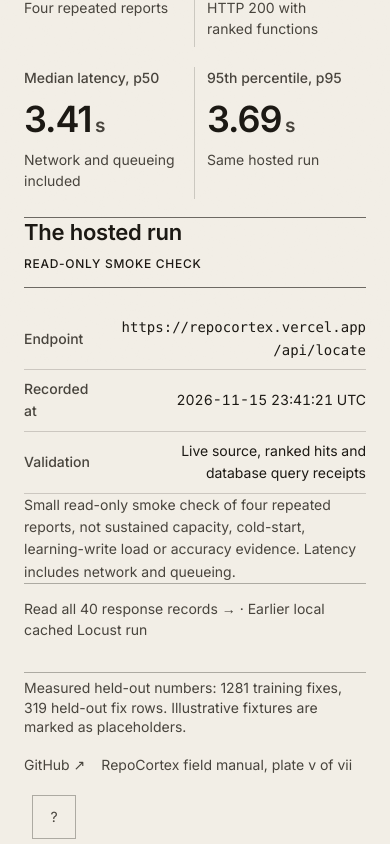
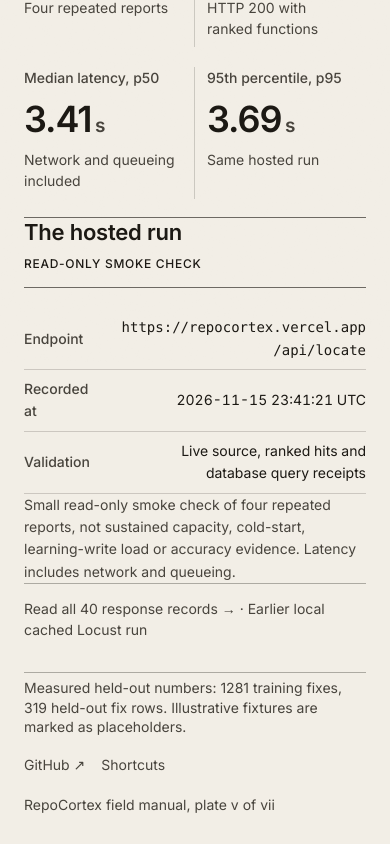
Before and after one commit to codebanditssss/repocortex, a Next.js app in the folder web/: page /app/load in a window 390 px wide. Shown: the part 482-1326 px from the top of the page. After the commit the page ends 1302 px from the top, so only its background shows below. Built offline with nearby package versions, Linux system fonts and the light colour scheme.

Commit message:
fix: align footer shortcuts across screen sizes

```diff
--- a/web/app/app/dashboard.css
+++ b/web/app/app/dashboard.css
@@ -259,7 +259,8 @@
 .mcp-contract { margin-top: 40px; }
 .mcp-contract h3 { font: 600 20px/1.35 var(--font-inter), sans-serif; margin: 0 0 16px; }
 .mcp-contract p { font: 16px/1.65 var(--font-inter), sans-serif; }
-.shortcuts-trigger { display: inline-grid; place-items: center; vertical-align: middle; width: 44px; height: 44px; padding: 0; border: 1px solid var(--rule-mid); background: none; color: var(--ink2); margin-left: 8px; cursor: pointer; font-size: 14px; }
+.shortcuts-trigger { display: inline-flex; align-items: center; min-height: 44px; padding: 0; border: 0; background: none; color: var(--ink2); cursor: pointer; font-size: 14px; }
+.shortcuts-trigger:hover { color: var(--ink); text-decoration: underline; text-underline-offset: 4px; }
 .shortcuts-dialog { width: min(520px, calc(100% - 32px)); max-height: calc(100svh - 48px); overflow-y: auto; padding: 26px; border: 1px solid var(--rule-strong); background: var(--paper); color: var(--ink); margin: auto; text-align: left; font-size: 14px; }
 .shortcuts-dialog::backdrop { background: rgba(28, 25, 20, .4); }
 .shortcuts-dialog h2 i { color: inherit; font: inherit; font-style: normal; }
--- a/web/app/globals.css
+++ b/web/app/globals.css
@@ -313,6 +313,7 @@ main:focus { outline: none; }
   .metrics dd { font-size: 23px; }
   .foot { flex-direction: column; gap: 6px; padding-block: 12px; }
   .foot span { flex: initial; }
+  .foot .footer-edition { flex-basis: 100%; }
 }
 
 @media (max-width: 359px) {
--- a/web/components/dashboard/keyboard-shortcuts.tsx
+++ b/web/components/dashboard/keyboard-shortcuts.tsx
@@ -44,7 +44,7 @@ export function KeyboardShortcuts() {
   }, [pathname, router, toggle]);
 
   return <>
-    <button ref={trigger} type="button" className="shortcuts-trigger" aria-label="Keyboard shortcuts" aria-haspopup="dialog" onClick={toggle}>?</button>
+    <button ref={trigger} type="button" className="shortcuts-trigger" aria-label="Keyboard shortcuts" aria-haspopup="dialog" onClick={toggle}>Shortcuts</button>
     <dialog ref={dialog} className="shortcuts-dialog" aria-labelledby="shortcuts-title" aria-describedby="shortcuts-description" onClose={() => trigger.current?.focus()} onClick={(event) => {
       if (event.target === event.currentTarget) {
         const bounds = event.currentTarget.getBoundingClientRect();
--- a/web/components/field-shell.tsx
+++ b/web/components/field-shell.tsx
@@ -76,8 +76,8 @@ export function FieldShell({
         </i>
         <span className="footer-actions">
           <a href="https://github.com/codebanditssss/repocortex" target="_blank" rel="noreferrer" aria-label="RepoCortex source on GitHub (opens in a new tab)">GitHub ↗</a>
-          <span>RepoCortex field manual{dashboard ? `, plate ${active.roman} of vii` : ""}</span>
           {dashboard && <KeyboardShortcuts />}
+          <span className="footer-edition">RepoCortex field manual{dashboard ? `, plate ${active.roman} of vii` : ""}</span>
         </span>
       </footer>
     </div>
```
